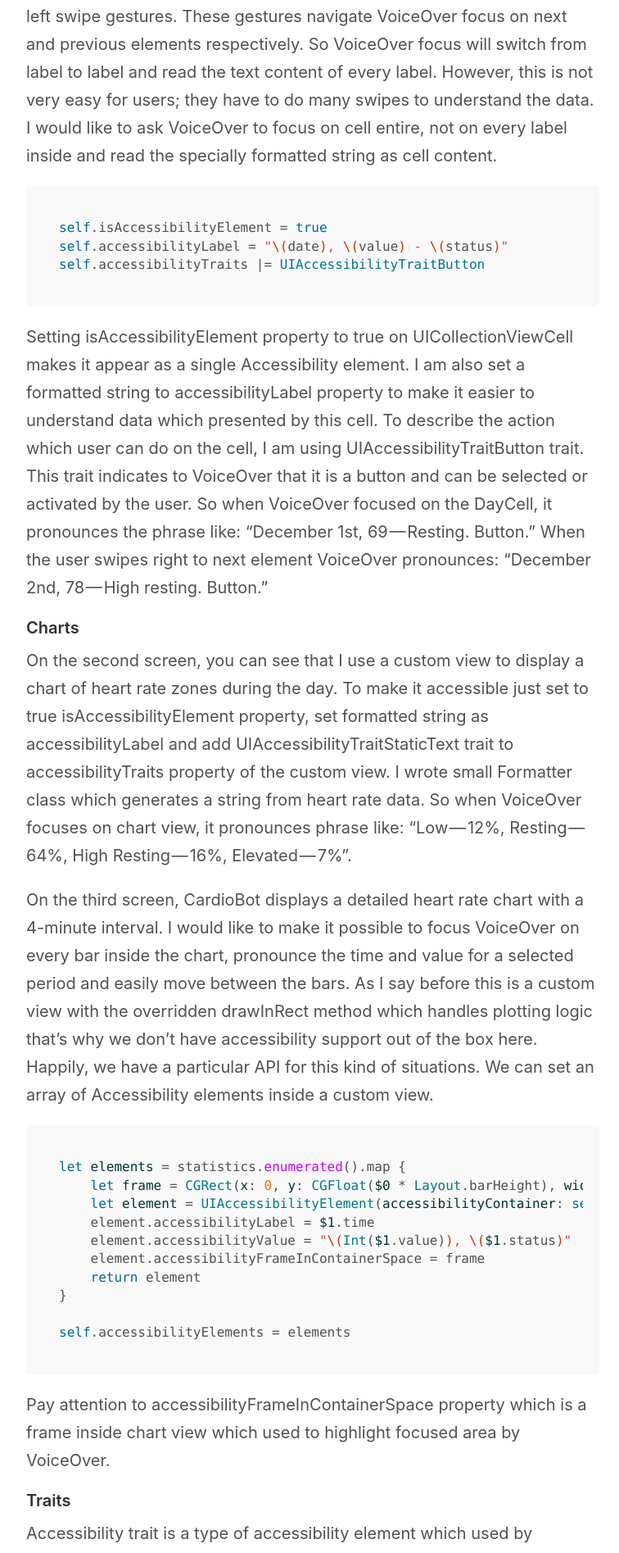
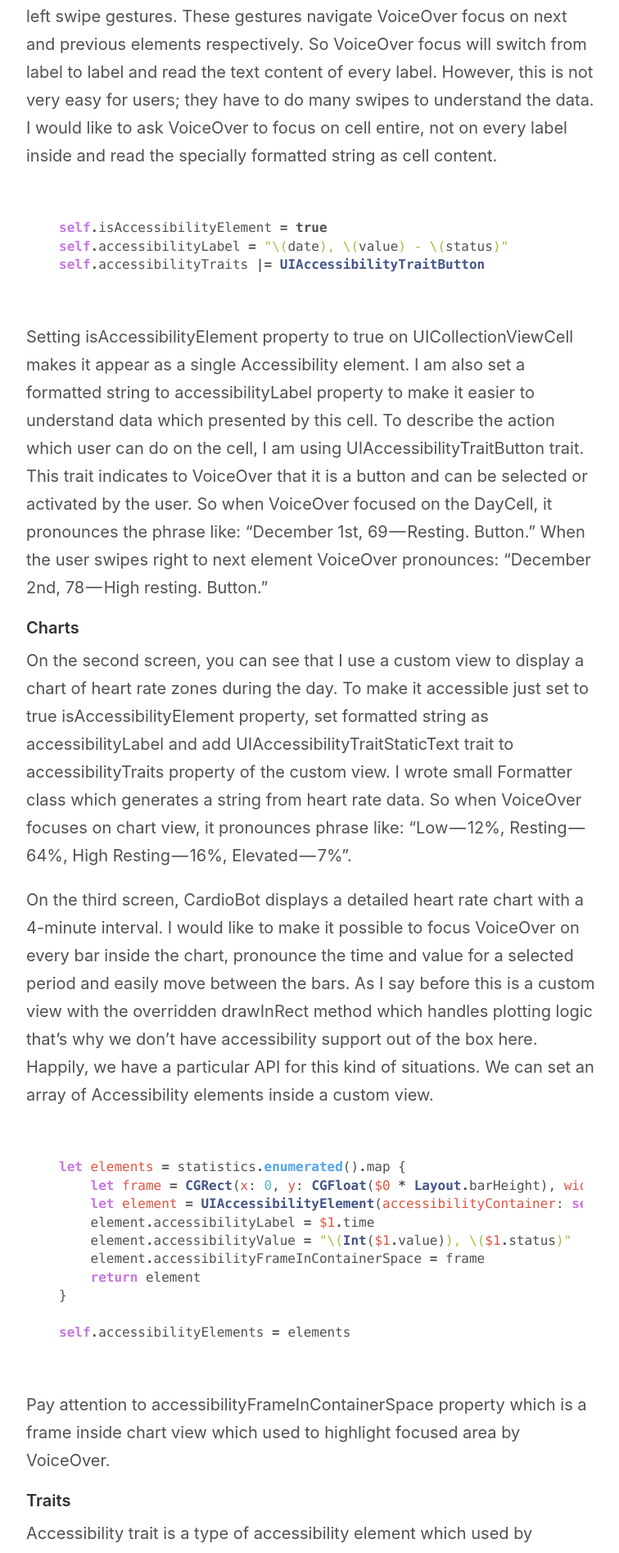
Before and after one commit to mecid/mecid.github.io, a Jekyll site: the page built from _posts/2018-07-09-make-your-app-accessible-for-everyone.md, in a window 1280 px wide. Shown: the part 1592-3487 px from the top of the page at 82% size, without its empty margins (258-1014 px from the left). Built offline with Jekyll 4.4.1, drawn with Linux system fonts in a browser that asks for light colours.

Commit message:
Syntax highlighting colors changed

```diff
--- a/_sass/_code.scss
+++ b/_sass/_code.scss
@@ -12,7 +12,7 @@ code {
   padding: .25em .5em;
   font-size: 85%;
   color: $code-color;
-  background-color: #f9f9f9;
+  background-color: transparent;
   border-radius: 3px;
 }
 
@@ -34,7 +34,7 @@ pre code {
   margin-bottom: 1rem;
   font-size: .8rem;
   line-height: 1.4;
-  background-color: #f9f9f9;
+  background-color: transparent;
   border-radius: .25rem;
 
   pre {
@@ -54,25 +54,27 @@ pre code {
   }
 }
 
+.gist .gist-file {
+  font-family: Menlo, Monaco, "Courier New", monospace !important;
+}
 
-// Gist via GitHub Pages
-// .gist .gist-file {
-//   font-family: Menlo, Monaco, "Courier New", monospace !important;
-// }
-// .gist .markdown-body {
-//   padding: 15px;
-// }
-// .gist pre {
-//   padding: 0;
-//   background-color: transparent;
-// }
-// .gist .gist-file .gist-data {
-//   font-size: .8rem !important;
-//   line-height: 1.4;
-// }
-// .gist code {
-//   padding: 0;
-//   color: inherit;
-//   background-color: transparent;
-//   border-radius: 0;
-// }
+.gist .markdown-body {
+  padding: 15px;
+}
+
+.gist pre {
+  padding: 0;
+  background-color: transparent;
+}
+
+.gist .gist-file .gist-data {
+  font-size: .8rem !important;
+  line-height: 1.4;
+}
+
+.gist code {
+  padding: 0;
+  color: inherit;
+  background-color: transparent;
+  border-radius: 0;
+}
--- a/_sass/_syntax.scss
+++ b/_sass/_syntax.scss
@@ -1,64 +1,65 @@
-.highlight .hll { background-color: #ffc; }
-.highlight .c { color: #999; } /* Comment */
-.highlight .err { color: #a00; background-color: #faa } /* Error */
-.highlight .k { color: #069; } /* Keyword */
-.highlight .o { color: #555 } /* Operator */
-.highlight .cm { color: #09f; font-style: italic } /* Comment.Multiline */
-.highlight .cp { color: #099 } /* Comment.Preproc */
-.highlight .c1 { color: #999; } /* Comment.Single */
-.highlight .cs { color: #999; } /* Comment.Special */
-.highlight .gd { background-color: #fcc; border: 1px solid #c00 } /* Generic.Deleted */
-.highlight .ge { font-style: italic } /* Generic.Emph */
-.highlight .gr { color: #f00 } /* Generic.Error */
-.highlight .gh { color: #030; } /* Generic.Heading */
-.highlight .gi { background-color: #cfc; border: 1px solid #0c0 } /* Generic.Inserted */
-.highlight .go { color: #aaa } /* Generic.Output */
-.highlight .gp { color: #009; } /* Generic.Prompt */
-.highlight .gs { } /* Generic.Strong */
-.highlight .gu { color: #030; } /* Generic.Subheading */
-.highlight .gt { color: #9c6 } /* Generic.Traceback */
-.highlight .kc { color: #069; } /* Keyword.Constant */
-.highlight .kd { color: #069; } /* Keyword.Declaration */
-.highlight .kn { color: #069; } /* Keyword.Namespace */
-.highlight .kp { color: #069 } /* Keyword.Pseudo */
-.highlight .kr { color: #069; } /* Keyword.Reserved */
-.highlight .kt { color: #078; } /* Keyword.Type */
-.highlight .m { color: #f60 } /* Literal.Number */
-.highlight .s { color: #d44950 } /* Literal.String */
-.highlight .na { color: #4f9fcf } /* Name.Attribute */
-.highlight .nb { color: #366 } /* Name.Builtin */
-.highlight .nc { color: #0a8; } /* Name.Class */
-.highlight .no { color: #360 } /* Name.Constant */
-.highlight .nd { color: #99f } /* Name.Decorator */
-.highlight .ni { color: #999; } /* Name.Entity */
-.highlight .ne { color: #c00; } /* Name.Exception */
-.highlight .nf { color: #c0f } /* Name.Function */
-.highlight .nl { color: #99f } /* Name.Label */
-.highlight .nn { color: #0cf; } /* Name.Namespace */
-.highlight .nt { color: #2f6f9f; } /* Name.Tag */
-.highlight .nv { color: #033 } /* Name.Variable */
-.highlight .ow { color: #000; } /* Operator.Word */
-.highlight .w { color: #bbb } /* Text.Whitespace */
-.highlight .mf { color: #f60 } /* Literal.Number.Float */
-.highlight .mh { color: #f60 } /* Literal.Number.Hex */
-.highlight .mi { color: #f60 } /* Literal.Number.Integer */
-.highlight .mo { color: #f60 } /* Literal.Number.Oct */
-.highlight .sb { color: #c30 } /* Literal.String.Backtick */
-.highlight .sc { color: #c30 } /* Literal.String.Char */
-.highlight .sd { color: #c30; font-style: italic } /* Literal.String.Doc */
-.highlight .s2 { color: #c30 } /* Literal.String.Double */
-.highlight .se { color: #c30; } /* Literal.String.Escape */
-.highlight .sh { color: #c30 } /* Literal.String.Heredoc */
-.highlight .si { color: #a00 } /* Literal.String.Interpol */
-.highlight .sx { color: #c30 } /* Literal.String.Other */
-.highlight .sr { color: #3aa } /* Literal.String.Regex */
-.highlight .s1 { color: #c30 } /* Literal.String.Single */
-.highlight .ss { color: #fc3 } /* Literal.String.Symbol */
-.highlight .bp { color: #366 } /* Name.Builtin.Pseudo */
-.highlight .vc { color: #033 } /* Name.Variable.Class */
-.highlight .vg { color: #033 } /* Name.Variable.Global */
-.highlight .vi { color: #033 } /* Name.Variable.Instance */
-.highlight .il { color: #f60 } /* Literal.Number.Integer.Long */
+.highlight {
+    .c     { color: #5B6370; font-style: italic } // Comment
+    .err   { color: #960050; background-color: #1e0010; } // Error
+    .k     { color: #C776DF; font-weight: bold; } // Keyword
+    .o     { font-weight: bold } // Operator
+    .cm    { color: #5B6370; font-style: italic } // Comment.Multiline
+    .cp    { color: #5B6370; font-weight: bold } // Comment.Preproc
+    .c1    { color: #5B6370; font-style: italic } // Comment.Single
+    .cs    { color: #5B6370; font-weight: bold; font-style: italic } // Comment.Special
+    .gd    { color: #000; background-color: #fdd } // Generic.Deleted
+    .gd .x { color: #000; background-color: #faa } // Generic.Deleted.Specific
+    .ge    { font-style: italic } // Generic.Emph
+    .gr    { color: #a00 } // Generic.Error
+    .gh    { color: #5B6370 } // Generic.Heading
+    .gi    { color: #a6e22e; background-color: #dfd } // Generic.Inserted
+    .gi .x { color: #a6e22e; background-color: #afa } // Generic.Inserted.Specific
+    .go    { color: #888 } // Generic.Output
+    .gp    { color: #555 } // Generic.Prompt
+    .gs    { font-weight: bold } // Generic.Strong
+    .gu    { color: #aaa } // Generic.Subheading
+    .gt    { color: #a00 } // Generic.Traceback
+    .kc    { font-weight: bold } // Keyword.Constant
+    .kd    { color: #C776DF; font-weight: bold } // Keyword.Declaration
+    .kp    { font-weight: bold } // Keyword.Pseudo
+    .kr    { font-weight: bold } // Keyword.Reserved
+    .kt    { color: #458; font-weight: bold } // Keyword.Type
+    .m     { color: #4FB6C3 } // Literal.Number
+    .s     { color: #A2BD40 } // Literal.String
+    .na    { color: #E2964A } // Name.Attribute
+    .nb    { color: #4FB6C3 } // Name.Builtin
+    .nc    { color: #E2964A; font-weight: bold } // Name.Class
+    .nd    { color: #4FB6BE; } // Name.Decorator
+    .no    { color: #4FB6BE } // Name.Constant
+    .ni    { color: #E2964A } // Name.Entity
+    .ne    { color: #900; font-weight: bold } // Name.Exception
+    .nf    { color: #52A5EB; font-weight: bold } // Name.Function
+    .nn    { color: #555 } // Name.Namespace
+    .nt    { color: #DE5442 } // Name.Tag
+    .nv    { color: #DE5442 } // Name.Variable
+    .ow    { font-weight: bold } // Operator.Word
+    .w     { color: #bbb } // Text.Whitespace
+    .mf    { color: #4FB6C3 } // Literal.Number.Float
+    .mh    { color: #4FB6C3 } // Literal.Number.Hex
+    .mi    { color: #4FB6C3 } // Literal.Number.Integer
+    .mo    { color: #4FB6C3 } // Literal.Number.Oct
+    .sb    { color: #A2BD40 } // Literal.String.Backtick
+    .sc    { color: #A2BD40 } // Literal.String.Char
+    .sd    { color: #5B6370 } // Literal.String.Doc
+    .s2    { color: #A2BD40 } // Literal.String.Double
+    .se    { color: #A2BD40 } // Literal.String.Escape
+    .sh    { color: #A2BD40 } // Literal.String.Heredoc
+    .si    { color: #A2BD40 } // Literal.String.Interpol
+    .sx    { color: #A2BD40 } // Literal.String.Other
+    .sr    { color: #009926 } // Literal.String.Regex
+    .s1    { color: #A2BD40 } // Literal.String.Single
+    .ss    { color: #990073 } // Literal.String.Symbol
+    .bp    { color: #999 } // Name.Builtin.Pseudo
+    .vc    { color: #008080 } // Name.Variable.Class
+    .vg    { color: #008080 } // Name.Variable.Global
+    .vi    { color: #008080 } // Name.Variable.Instance
+    .il    { color: #4FB6C3 } // Literal.Number.Integer.Long
+}
 
 .css .o,
 .css .o + .nt,
```
Also changed, not shown: public/cardiobot-long.jpg (deleted).
